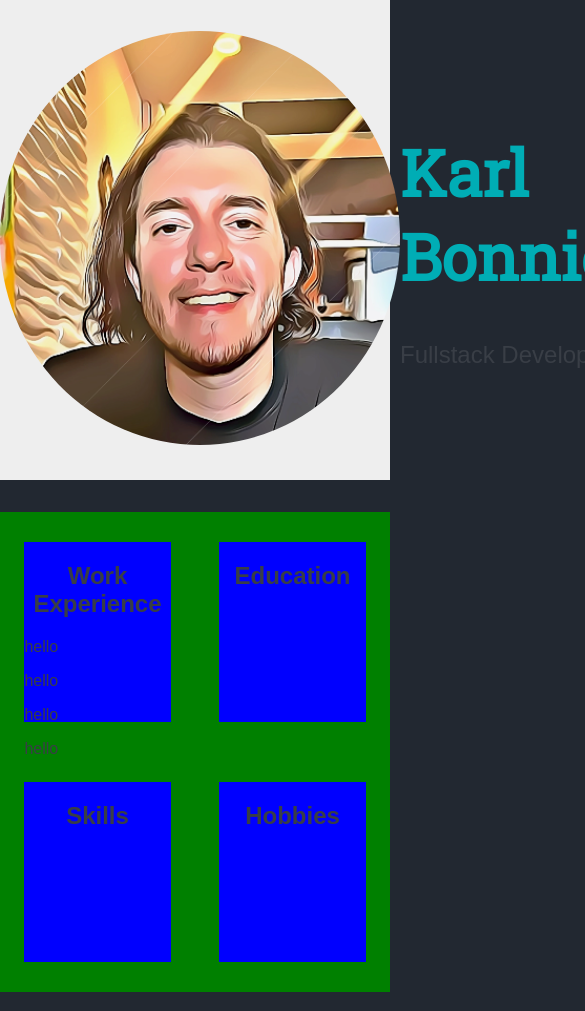
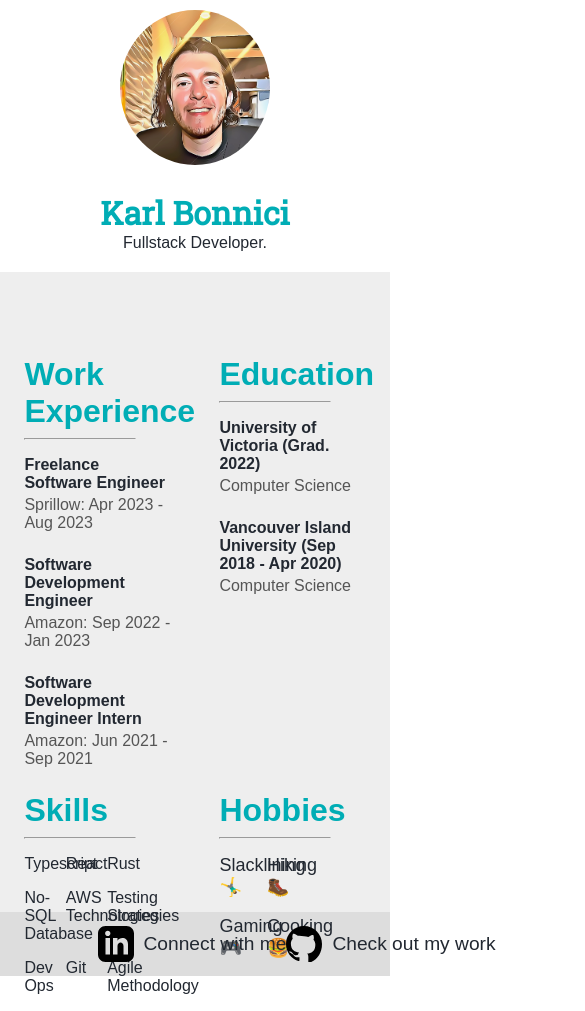
Before and after one commit to kbonnici/kbonnici.github.io, a plain HTML site: page index.html in a window 390 px wide. Shown: the top 1011 px of the page, 585 px wide, since content can reach past the window. Drawn offline with Linux system fonts and the light colour scheme.

Commit message:
finish desktop layout

```diff
--- a/index.html
+++ b/index.html
@@ -11,7 +11,7 @@
 
 <body>
   <!-- Header -->
-  <header >
+  <header>
     <div class="hero">
       <div class="portrait">
         <img src="images/portrait.png" alt="Karl Bonnici">
@@ -22,27 +22,81 @@
         <p id="tagline">Fullstack Developer.</p>
       </div>
 
+      <!-- <div class="socials">
+
+      </div> -->
     </div>
   </header>
 
   <section class="resume">
     <div class="resume-item">
       <h2>Work Experience</h2>
+      <hr/>
+
       <div class="content">
-        <p>hello</p>
-        <p>hello</p>
-        <p>hello</p>
-        <p>hello</p>
+        <b>Freelance Software Engineer</b>
+        <p class="subtitle">Sprillow: Apr 2023 - Aug 2023</p>
+
+        <b>Software Development Engineer</b>
+        <p class="subtitle">Amazon: Sep 2022 - Jan 2023</p>
+
+        <b>Software Development Engineer Intern</b>
+        <p class="subtitle">Amazon: Jun 2021 - Sep 2021</p>
       </div>
     </div>
     <div class="resume-item">
       <h2>Education</h2>
+      <hr/>
+        <b>University of Victoria (Grad. 2022)</b>
+        <p class="subtitle">Computer Science</p>
+        <b>Vancouver Island University (Sep 2018 - Apr 2020)</b>
+        <p class="subtitle">Computer Science</p>
     </div>
     <div class="resume-item">
       <h2>Skills</h2>
+      <hr/>
+
+      <div class="flex-container">
+        <p>Typescript</p>
+        <p>React</p>
+        <p>Rust</p>
+        <p>No-SQL Database</p>
+        <p>AWS Technologies</p>
+        <p>Testing Strategies</p>
+        <p>Dev Ops</p>
+        <p>Git</p>
+        <p>Agile Methodology</p>
+      </div>
     </div>
     <div class="resume-item">
       <h2>Hobbies</h2>
+      <hr/>
+      <div class="flex-container hobbies">
+        <p>Slacklining 🤸‍♂️</p>
+        <p>Hiking 🥾</p>
+        <p>Gaming 🎮</p>
+        <p>Cooking 🍔</p>
+      </div>
+    </div>
+  </section>
+
+  <section class="contact">
+    <div class="socials">
+      <span class="social-link">
+      <svg xmlns="http://www.w3.org/2000/svg" width="36" height="36" viewBox="0 0 24 24">
+        <path d="M19 0h-14c-2.761 0-5 2.239-5 5v14c0 2.761 2.239 5 5 5h14c2.762 0 5-2.239 5-5v-14c0-2.761-2.238-5-5-5zm-11 19h-3v-11h3v11zm-1.5-12.268c-.966 0-1.75-.79-1.75-1.764s.784-1.764 1.75-1.764 1.75.79 1.75 1.764-.783 1.764-1.75 1.764zm13.5 12.268h-3v-5.604c0-3.368-4-3.113-4 0v5.604h-3v-11h3v1.765c1.396-2.586 7-2.777 7 2.476v6.759z"/>
+      </svg>
+
+       <a href="https://linkedin.com/in/karlbonnici">Connect with me</a>
+      </span>
+
+      <span class="social-link">
+      <svg xmlns="http://www.w3.org/2000/svg" width="36" height="36" viewBox="0 0 24 24">
+        <path d="M12 0C5.373 0 0 5.373 0 12c0 5.303 3.438 9.8 8.207 11.387.6.113.793-.258.793-.577 0-.285-.01-1.04-.015-2.04-3.338.724-4.042-1.61-4.042-1.61C3.29 18.11 2.54 17.7 2.54 17.7c-1.087-.743.083-.727.083-.727 1.205.084 1.838 1.236 1.838 1.236 1.07 1.834 2.807 1.305 3.49.998.108-.776.417-1.305.76-1.605-2.665-.303-5.466-1.332-5.466-5.93 0-1.31.465-2.38 1.235-3.22-.135-.303-.54-1.524.105-3.176 0 0 1.005-.322 3.3 1.23A11.53 11.53 0 0112 6.91c.99 0 1.98.133 2.918.39 2.29-1.552 3.295-1.23 3.295-1.23.645 1.652.24 2.873.12 3.176.765.84 1.23 1.91 1.23 3.22 0 4.61-2.805 5.625-5.475 5.92.42.36.81 1.096.81 2.22 0 1.605-.015 2.896-.015 3.286 0 .315.18.69.8.57C20.565 22.797 24 18.3 24 12c0-6.627-5.373-12-12-12z"/>
+      </svg>
+
+       <a href="https://github.com/kbonnici">Check out my work</a>
+      </span>
     </div>
   </section>
 </body>
--- a/styles.css
+++ b/styles.css
@@ -6,17 +6,16 @@
 }
 
 body {
-    background-color: var(--white);
-    background-color: var(--black);
+    /* background-color: var(--white); */
+    /* background-color: var(--black); */
     margin: 0;
-    color: var(--dark-grey);
+    color: var(--black);
     font-family: Arial, Helvetica, sans-serif;
 }
 
 /* Hero */
 
 header {
-    background-color: var(--white);
     height: 30rem;
 }
 
@@ -24,48 +23,193 @@ header {
     display: flex;
     justify-content: space-around;
     align-items: center;
+    padding-left: 30px;
     height: 100%;
+    width: 75%;
 }
-
 
 .portrait > img {
     border-radius: 50%;
     width: 400px;
 }
 
+.intro {
+    font-size: 2rem;
+}
+
 #name {
-    font-size: 4rem;
     color: var(--teal);
     font-family: 'Roboto Slab', serif;
+    margin-bottom: 0;
 }
 
 #tagline {
-    font-size: 1.5rem;
+    font-size: .75em;
 }
+
 
 /* Resume */
 
 .resume {
     margin-top: 2rem;
-    height: 30rem;
+    height: 40rem;
     display: grid;
     grid-template-columns: 1fr 1fr;
     grid-template-rows: 1fr 1fr;
-    background-color: green;
     justify-items: center;
     align-items: center;
+    background-color: #EEEEEE;
 }
 
 .resume-item {
     width: 75%;
     height: 75%;
-    background-color: blue;
 }
 
 .resume-item > .content {
-
+    text-align: left;
 }
 
 .resume-item > h2 {
-    text-align: center;
+    margin-bottom: 0;
+    color: var(--teal);
+    font-size: xx-large;
 }
+
+.subtitle {
+    margin-top: 4px;
+    color: #555;
+    margin-bottom: 1.5rem;
+}
+
+hr {
+    margin-bottom: 16px;
+    width: 75%;
+    margin-left: 0;
+}
+
+.flex-container {
+    display: flex;
+    flex-wrap: wrap;
+    width: 85%;
+}
+
+.flex-container > p {
+    margin-top: 0;
+    width: 33.3%;
+}
+
+.hobbies {
+    width: 65%;
+}
+
+.hobbies > p {
+    width: 50%;
+    font-size: large;
+}
+
+.contact {
+    display: flex;
+    justify-content: center;
+    background-color: #DDD;
+}
+
+.socials {
+    display: flex;
+    justify-content: space-around;
+    width: 50%;
+}
+
+.social-link {
+    display: flex;
+    align-items: center;
+    gap: 10px;
+    justify-content: center;
+    height: 4rem;
+    text-wrap: nowrap;
+}
+
+a {
+    text-decoration: none;
+    font-size: larger;
+}
+
+a:link {
+    color: var(--black);
+}
+
+a:visited {
+    color: var(--dark-grey);
+}
+
+a:hover {
+    color: var(--teal);
+}
+
+a:active {
+    color: var(--white);
+}
+
+@media only screen and (max-width: 1200px){
+    .portrait img {
+        width: 350px;
+    }
+}
+
+@media only screen and (max-width: 992px){
+    header {
+        height: 25rem;
+    }
+
+    .portrait img {
+        width: 300px;
+    }
+
+    .hero {
+        width: 85%;
+    }
+}
+
+@media only screen and (max-width: 800px) {
+    header {
+        height: 20rem;
+    }
+
+    .hero {
+        gap: 50px;
+    }
+
+    .intro {
+        font-size: 1.5rem;
+    }
+}
+
+@media only screen and (max-width: 600px) {
+    header {
+        height: 15rem;
+        text-align: center;
+    }
+
+    .portrait img {
+        width: 150px;
+        margin-top: 10px;
+    }
+
+    .hero {
+        flex-direction: column;
+        align-items: center;
+        justify-content:space-between;
+        width: 100%;
+        padding: 0;
+        gap: 0px;
+    }
+
+    .intro {
+        font-size: 1rem;
+    }
+
+    #tagline {
+        font-size: 1em;
+        margin-top: 0;
+    }
+}
```
